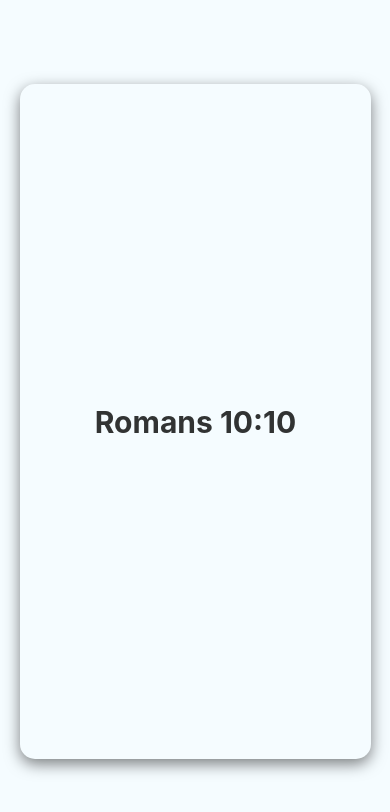
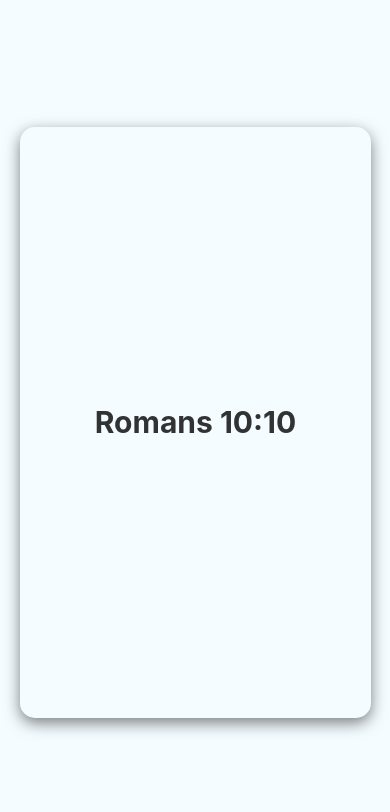
Before and after one commit to jbryandev/scripture-memory-app, a React Native app: screen / in a window 390 px wide. Shown: the top 812 px of the page. Built offline with nearby package versions, Linux system fonts and the light colour scheme.

Commit message:
Working handle rotation

```diff
--- a/components/Card.js
+++ b/components/Card.js
@@ -8,12 +8,13 @@ import {
 import styled from 'styled-components/native';
 
 const Card = ({ verse }) => {
-  const window = useWindowDimensions();
   const theme = useColorScheme();
   const darkMode = theme === 'dark';
+  const platform = Platform.OS;
+  const window = useWindowDimensions();
+  const orientation = window.width > window.height ? 'landscape' : 'portrait';
   const rotation = useRef(new Animated.Value(0)).current;
   const [flipped, setFlipped] = useState(false);
-  const platform = Platform.OS;
 
   const flipCard = () => {
     const toValue = flipped ? 0 : 1;
@@ -52,11 +53,12 @@ const Card = ({ verse }) => {
   return (
     <ViewContainer
       darkMode={darkMode}
-      screenWidth={window.width} // Math.min(window.width, 700)
-      screenHeight={window.height} // Math.min(window.height, 900)
+      screenWidth={window.width}
+      screenHeight={window.height}
     >
       <CardContainer
         darkMode={darkMode}
+        orientation={orientation}
         onStartShouldSetResponder={() => true}
         onStartShouldSetResponderCapture={() => true}
         onResponderRelease={flipCard}
@@ -87,7 +89,7 @@ const Card = ({ verse }) => {
   );
 };
 
-const ViewContainer = styled.SafeAreaView`
+const ViewContainer = styled.View`
   flex: 1;
   justify-content: center;
   align-items: center;
@@ -96,10 +98,10 @@ const ViewContainer = styled.SafeAreaView`
 `;
 
 const CardContainer = styled(Animated.View)`
-  width: 90%;
-  height: 80%;
+  width: ${(props) => (props.orientation === 'portrait' ? '90%' : '75%')};
+  height: ${(props) => (props.orientation === 'portrait' ? '70%' : '80%')};
   max-width: 600px;
-  max-height: 800px;
+  max-height: 700px;
   justify-content: center;
   align-items: center;
 `;
--- a/components/CardCarousel.js
+++ b/components/CardCarousel.js
@@ -1,39 +1,54 @@
-import React from 'react';
+import React, { useState, useRef } from 'react';
 import { useColorScheme, useWindowDimensions } from 'react-native';
 import styled from 'styled-components/native';
 import Card from './Card';
 import { VERSES } from '../data/verses';
 
-const CardCarousel = ({ verse }) => {
+const CardCarousel = (props) => {
   const window = useWindowDimensions();
   const theme = useColorScheme();
   const darkMode = theme === 'dark';
   const verses = VERSES;
+  const [scrollX, setScrollX] = useState(0);
+  const [viewIndex, setViewIndex] = useState(0);
+  const scrollView = useRef(null);
 
-  const handleRotate = (contentWidth, contentHeight) => {
-    // console.log(contentWidth, contentHeight);
+  const handleScrollEnd = (event) => {
+    const scrollPosition = Math.round(event.nativeEvent.contentOffset.x);
+    const contentWidth = Math.round(event.nativeEvent.contentSize.width);
+    const index = Math.round((scrollPosition / contentWidth) * verses.length);
+    setScrollX(scrollPosition);
+    setViewIndex(index);
+  };
+
+  const handleRotate = (contentWidth) => {
+    const position = (contentWidth * viewIndex) / verses.length;
+    scrollView.current.scrollTo({
+      x: position,
+      y: 0,
+      animated: true,
+    });
   };
 
   return (
-    <CardCarouselView
+    <Carousel
       horizontal
+      darkMode={darkMode}
       snapToAlignment='center'
-      snapToInterval={window.width} // Math.min(window.width, 700)
+      snapToInterval={window.width}
       decelerationRate={'fast'}
-      darkMode={darkMode}
-      onContentSizeChange={(contentWidth, contentHeight) =>
-        handleRotate(contentWidth, contentHeight)
-      }
+      onMomentumScrollEnd={(event) => handleScrollEnd(event)}
+      onContentSizeChange={(contentWidth) => handleRotate(contentWidth)}
+      ref={(ref) => (scrollView.current = ref)}
     >
-      <Card verse={verses[0]} />
-      <Card verse={verses[1]} />
-      <Card verse={verses[2]} />
-      <Card verse={verses[3]} />
-    </CardCarouselView>
+      {verses.map((verse, index) => (
+        <Card key={index} verse={verse} index={index} />
+      ))}
+    </Carousel>
   );
 };
 
-const CardCarouselView = styled.ScrollView`
+const Carousel = styled.ScrollView`
   background-color: ${({ darkMode }) => (darkMode ? '#121212' : '#f5fcff')};
 `;
 
```
